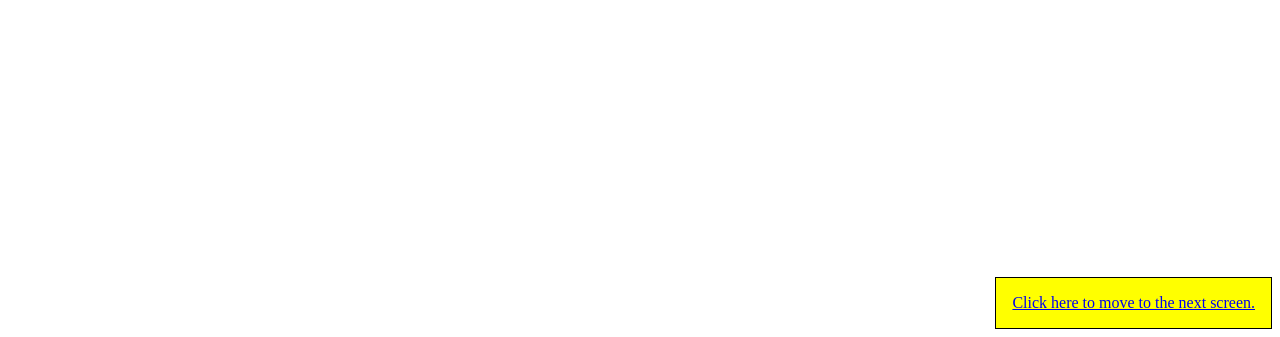
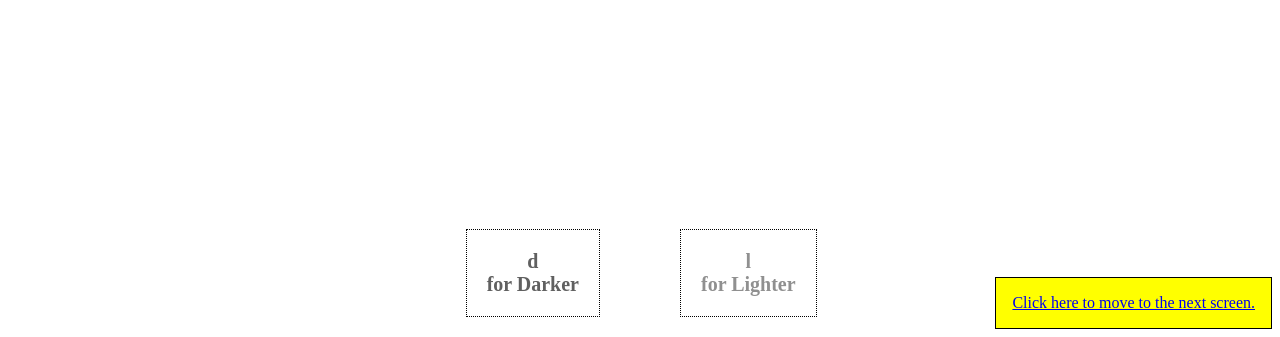
Before and after one commit to ragav-kumar/production-effect-mockup, a plain HTML site: page iat.html in a window 1280 px wide. Shown: the part 463-800 px from the top of the page. Drawn offline with Linux system fonts and the light colour scheme.

Commit message:
moved cues to bottom of screen

```diff
--- a/iat.html
+++ b/iat.html
@@ -19,7 +19,7 @@
 	<div class="present implicit">
 		<span>WORD</span>
 	</div>
-	<div class="cue left">d for Darker</div>
-	<div class="cue right">l for Lighter</div>
+	<div class="cue left">d<br> for Darker</div>
+	<div class="cue right">l<br> for Lighter</div>
 </body>
 </html>
--- a/style.less
+++ b/style.less
@@ -93,20 +93,19 @@ i {
 }
 .cue {
 	position: absolute;
-	top: 50%;
-	transform: translateY(-50%);
 	font-size: 20px;
 	font-weight: bold;
 	border: 1px dotted black;
 	padding: 1em;
 	margin: 1em;
+	bottom: 0;
+	text-align: center;
+	// transform: translateY(-50%);
 	&.left {
-		left: 0;
-
+		right: ~"calc(50% + 1em)";
 	}
 	&.right {
-		right: 0;
-
+		left: ~"calc(50% + 1em)";
 	}
 }
 #implicit {
```
Also changed, not shown: test.html (+2 -2 lines), style.css.
